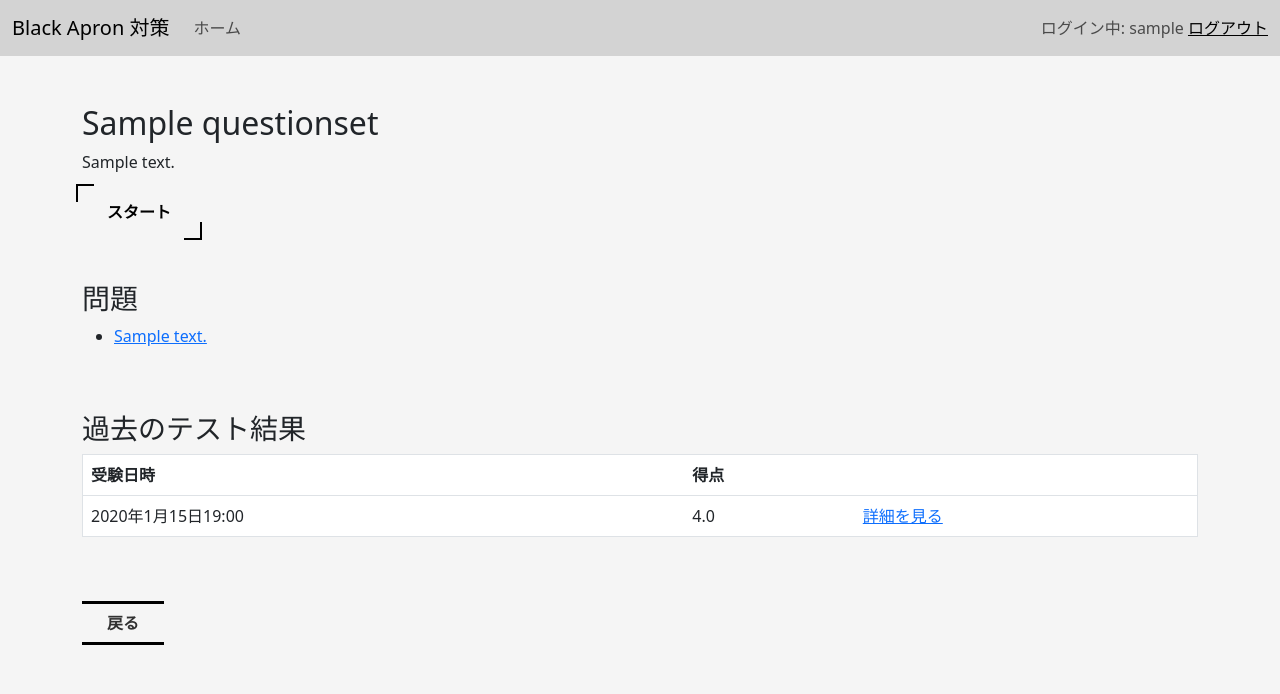
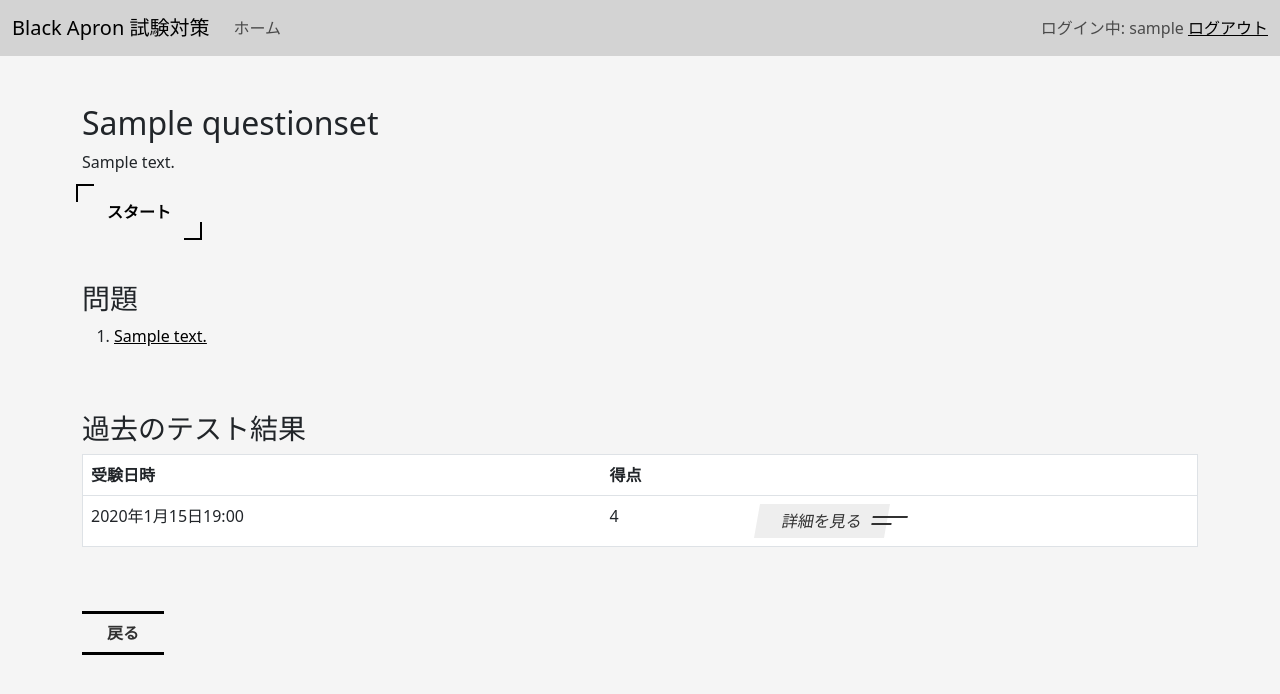
Before and after one commit to sbjalps0913/sbjBA, a Django app: page /ba/question_set/1/start/ in a window 1280 px wide. Shown: the top 694 px of the page. Run offline with Django 4.2, Linux system fonts and the light colour scheme; a user stored in the database is signed in; tables that the repository leaves empty hold one stand-in row (values such as "Sample post").

Commit message:
[change]【通常ユーザ】「詳細を見る」ボタンのデザイン変更
[style.css]において，「詳細を見る」ボタンのデザインを"button_detail"として設定した．

```diff
--- a/ba/models.py
+++ b/ba/models.py
@@ -75,7 +75,7 @@ class FinalScore(models.Model):
     score = models.IntegerField(default=0)
     times = models.IntegerField(default=0)  # 問題集を解いた回数
     date = models.DateTimeField(auto_now_add=True)  # 解答終了日時
-    rate = models.FloatField(default=0.0)   # 得点率
+    rate = models.IntegerField(default=0.0)   # 得点率
 
     def __str__(self):
         return f"{self.user.username}'s score for {self.question_set}:{self.times}回目 [{self.score}] 受験日{self.date}"
--- a/ba/templates/ba/ba_QuestionSet_list.html
+++ b/ba/templates/ba/ba_QuestionSet_list.html
@@ -8,7 +8,9 @@
         {% if question_sets %}
             <ul>
                 {% for question_set in question_sets %}
-                    <li><a href="{% url 'ba:start_question' question_set.pk %}">{{ question_set.title }}</a></li>
+                	<div class="button_questionset">
+                    	<a href="{% url 'ba:start_question' question_set.pk %}">{{ question_set.title }}</a>
+                    </div>
                 {% endfor %}
             </ul>
         {% else %}
--- a/ba/templates/ba/ba_manager_login.html
+++ b/ba/templates/ba/ba_manager_login.html
@@ -11,9 +11,11 @@
 		    <br>
 		    {{ form.password.label_tag }}
 		    {{ form.password }}
-		    <br><br>
+		    <br><br><br>
 
-		    <button type="submit" class="btn btn-outline-success">ログイン</button>
+		    <div class="button_line004">
+		    	<button type="submit">ログイン</button>
+		    </div>
 	  	</form>
   	</div>
 {% endblock %}
--- a/ba/templates/ba/ba_start_question.html
+++ b/ba/templates/ba/ba_start_question.html
@@ -15,11 +15,11 @@
 
     	<br><br>
     	<h3>問題</h3>
-    	<ul>
+    	<ol>
     		{% for question in questions %}
-    			<li><a href="{% url 'ba:user_question_detail' question.pk %}">{{ question.text }}</a></li>
+    			<li><a href="{% url 'ba:user_question_detail' question.pk %}" style="color: black;">{{ question.text }}</a></li>
     		{% endfor %}
-    	</ul>
+    	</ol>
 
     	<br><br>
     	<h3>過去のテスト結果</h3>
@@ -36,7 +36,11 @@
                     <tr>
                         <td>{{ result.date }}</td>
                         <td>{{ result.rate }}</td>
-                        <td><a href="{% url 'ba:result' pk=result.pk %}">詳細を見る</a></td>
+                        <td>
+                        	<div class="button_detail">
+                        		<a href="{% url 'ba:result' pk=result.pk %}">詳細を見る</a>
+                        	</div>
+                        </td>
                     </tr>
                 {% empty %}
                     <tr>
--- a/ba/views.py
+++ b/ba/views.py
@@ -350,7 +350,7 @@ class ResultView(DetailView):
         context['question_results'] = question_results
         print(question_results)
 
-        rate = (score.score / question_count) * 100
+        rate = int((score.score / question_count) * 100)
         score.rate = rate
         #print(rate)
         score.save()
--- a/static/style.css
+++ b/static/style.css
@@ -17,7 +17,7 @@ body {
 /* ○と×のスタイル */
 li span {
     font-size: 20px;
-    margin-right: 5px; /* ○と×の間隔を調整 */
+    margin-right: 0px; /* ○と×の間隔を調整 */
 }
 
 # 解答の正誤による色の変化
@@ -387,3 +387,94 @@ li span {
     background: #313131;
     color: #FFF;
 }
+
+
+# 問題集一覧画面における問題集のボタン
+.button_questionset {
+    position: relative;
+    display: inline-block; /* ボタンをブロック要素として表示 */
+    margin-left: 50px; /* 左マージンを追加 */
+}
+.button_questionset a {
+    background: #eee;
+    position: relative;
+    display: inline-block;
+    justify-content: space-around;
+    align-items: center;
+    margin: 0 auto;
+    max-width: 240px;
+    padding: 10px 25px;
+    color: #313131;
+    transition: 0.3s ease-in-out;
+    font-weight: 500;
+    z-index:0;
+    border-left: solid 5px #000;
+    text-decoration: none; /* リンクの下線を削除 */
+}
+.button_questionset a:before {
+    content: "";
+    position: absolute;
+    top: 0;
+    bottom: 0;
+    width: 0;
+    display: block;
+    background: #000;
+    transition: .3s;
+    left:0;
+}
+.button_questionset a:hover {
+    color: #FFF;
+}
+.button_questionset a:hover:before {
+    width: 100%;
+    z-index: -1;
+}
+
+
+# 「詳細を見る」ボタン
+.button_detail {
+    position: relative;
+    display: inline-block; /* ボタンをブロック要素として表示 */
+}
+.button_detail a {
+    background: #eee;
+    position: relative;
+    display: inline-block;
+    justify-content: space-around;
+    align-items: center;
+    margin: 0 auto;
+    max-width: 220px;
+    padding: 5px 25px;
+    color: #313131;
+    transition: 0.3s ease-in-out;
+    font-weight: 500;
+    transform: skew(-10deg, 0deg);
+    text-decoration: none; /* リンクの下線を削除 */
+}
+.button_detail a span {
+    transform: skewX(10deg);
+}
+.button_detail a:before {
+    content: "";
+    width: 35px;
+    height: 2px;
+    position: absolute;
+    right: -20px;
+    background: #313131;
+    top: 35%;
+    transition: 0.3s ease-in-out;
+}
+.button_detail a:after {
+    content: "";
+    width: 20px;
+    height: 2px;
+    position: absolute;
+    right: -5px;
+    background: #313131;
+    top: 55%;
+    transition: 0.3s ease-in-out;
+}
+.button_detail a:hover:before,
+.button_detail a:hover:after {
+    transform: translateX(5px);
+}
--- a/templates/base.html
+++ b/templates/base.html
@@ -22,7 +22,7 @@
 
 	<nav class="navbar navbar-expand-lg navbar-light" style="background-color: #d3d3d3;">
 	  	<div class="container-fluid">
-	    	<a class="navbar-brand" href="#">Black Apron 対策</a>
+	    	<a class="navbar-brand" href="#">Black Apron 試験対策</a>
 	    	<button class="navbar-toggler" type="button" data-bs-toggle="collapse" data-bs-target="#navbarNav" aria-controls="navbarNav" aria-expanded="false" aria-label="Toggle navigation">
 	      		<span class="navbar-toggler-icon"></span>
 	    	</button>
```
Also changed, not shown: ba/templates/ba/ba_result_list.html (+7 -1 lines).
